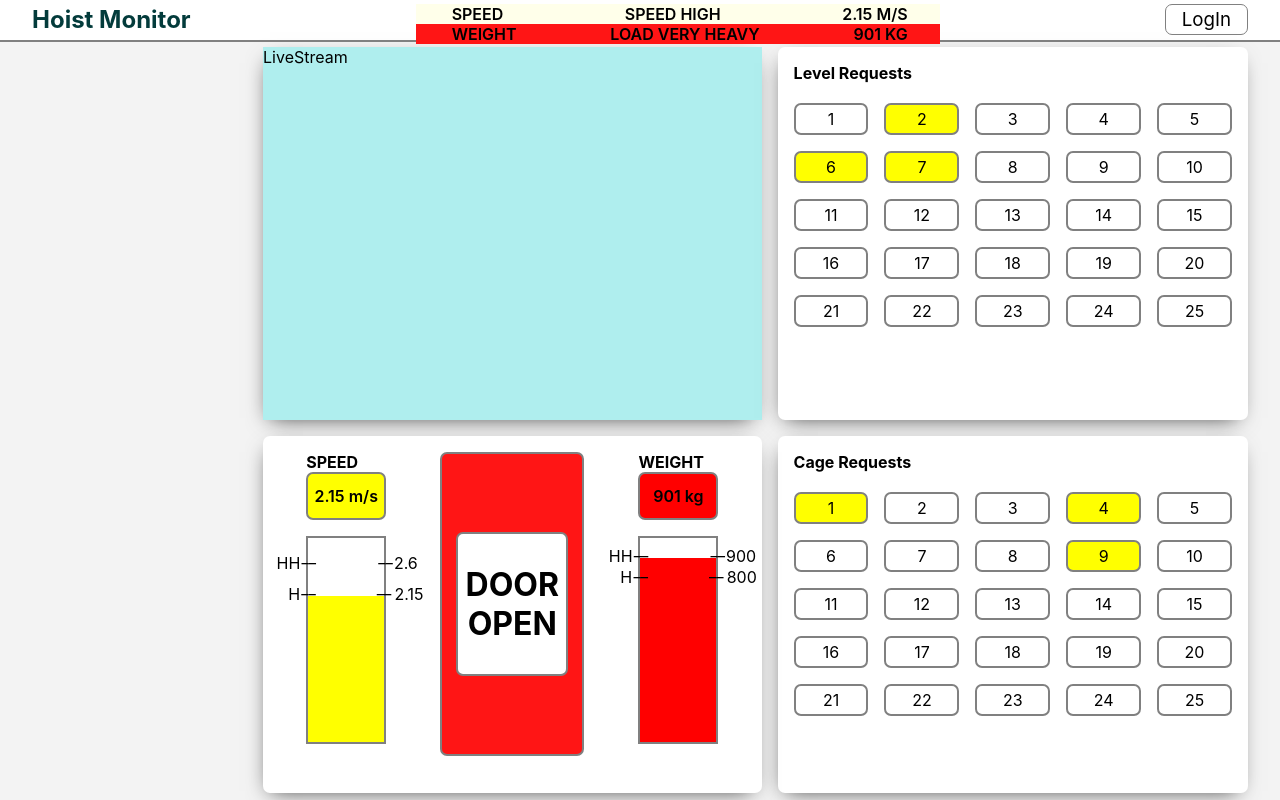
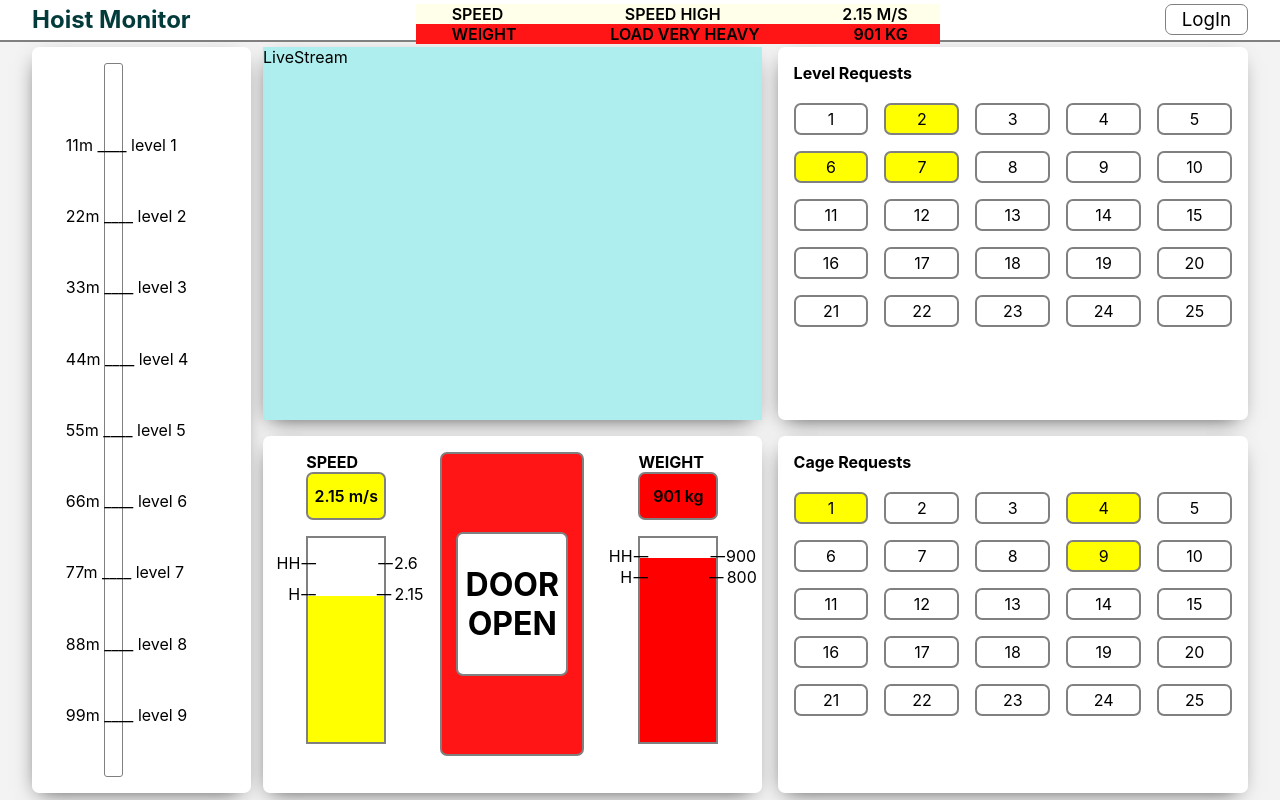
Before and after one commit to iamndlovu/hoist_monitor, a React (Create React App) app in the folder client/: page / in a window 1280 px wide. Built offline with nearby package versions, Linux system fonts and the light colour scheme.

Commit message:
hoist level bar layour and anotation

```diff
--- a/client/src/components/container/Container.js
+++ b/client/src/components/container/Container.js
@@ -1,5 +1,5 @@
-import AlarmBanner from '../alarm-banner/AlarmBanner';
 import CageRequestBtns from '../cage-req/CageRequestBtns';
+import HoistLevelBar_Container from '../hoistlevel-bar/HoistLevelBar_Container';
 import LiveStream from '../live-stream/LiveStream';
 import LevelRequestBtns from '../lvl-req/LevelRequestBtns';
 import MetricDisplay from '../metric-disp/MetricDisplay';
@@ -12,6 +12,7 @@ const Container = () => (
       <LevelRequestBtns />
       <CageRequestBtns />
       <MetricDisplay />
+      <HoistLevelBar_Container />
     </div>
   </main>
 );
--- /dev/null
+++ b/client/src/components/hoistlevel-bar/HoistLevelBar_Container.js
@@ -0,0 +1,32 @@
+import styles from './HoistLevelBar_Container.module.scss';
+
+const HoistLevelBar_Container = () => {
+  let levels = [];
+  for (let i = 9; i > 0; i--) {
+    levels.push(i);
+  }
+
+  return (
+    <section className={styles.HoistLevelBar_Container}>
+      <div className={styles.bar}>
+        {levels.map(lvl => (
+          <div
+            key={`stept_${lvl}`}
+            style={{
+              position: 'absolute',
+              top: `${lvl * 10}%`,
+              left: `-235%`,
+              display: 'flex',
+              flexWrap: 'nowrap',
+              width: '900%',
+            }}
+          >
+            {lvl * 11}m ____ level {lvl}
+          </div>
+        ))}
+      </div>
+    </section>
+  );
+};
+
+export default HoistLevelBar_Container;
--- /dev/null
+++ b/client/src/components/hoistlevel-bar/HoistLevelBar_Container.module.scss
@@ -0,0 +1,22 @@
+.HoistLevelBar_Container {
+  grid-column: 1 / 19;
+  grid-row: 1 / -1;
+
+  background-color: white;
+  box-shadow: -2px 7px 21px -9px rgba(0, 0, 0, 0.75);
+  border-radius: 7px;
+  padding: 1rem;
+
+  display: grid;
+  grid-template-columns: repeat(10, 1fr);
+  grid-template-rows: repeat(100, 1fr);
+
+  .bar {
+    border: 1.6px solid grey;
+    border-radius: 3px;
+    position: relative;
+
+    grid-column: 4 / 5;
+    grid-row: 1 / -1;
+  }
+}
--- a/client/src/index.css
+++ b/client/src/index.css
@@ -28,6 +28,8 @@ code {
 
 .top {
   position: sticky;
+  background-color: white;
+  z-index: 100;
   top: 0;
 }
 
```
